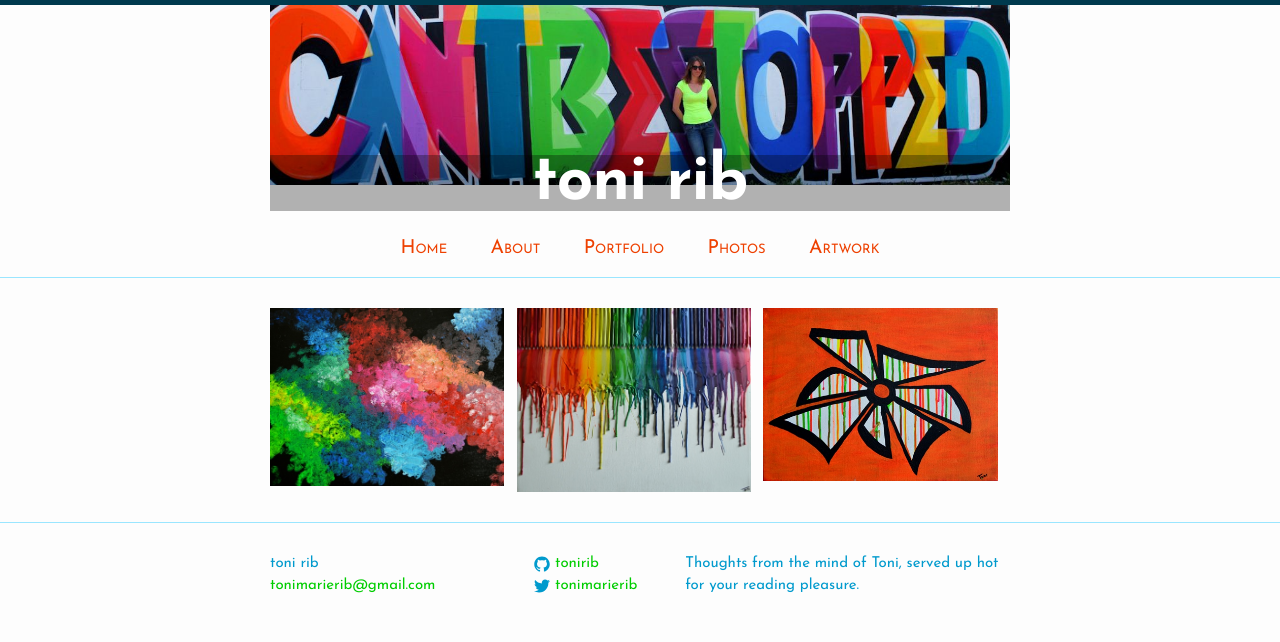
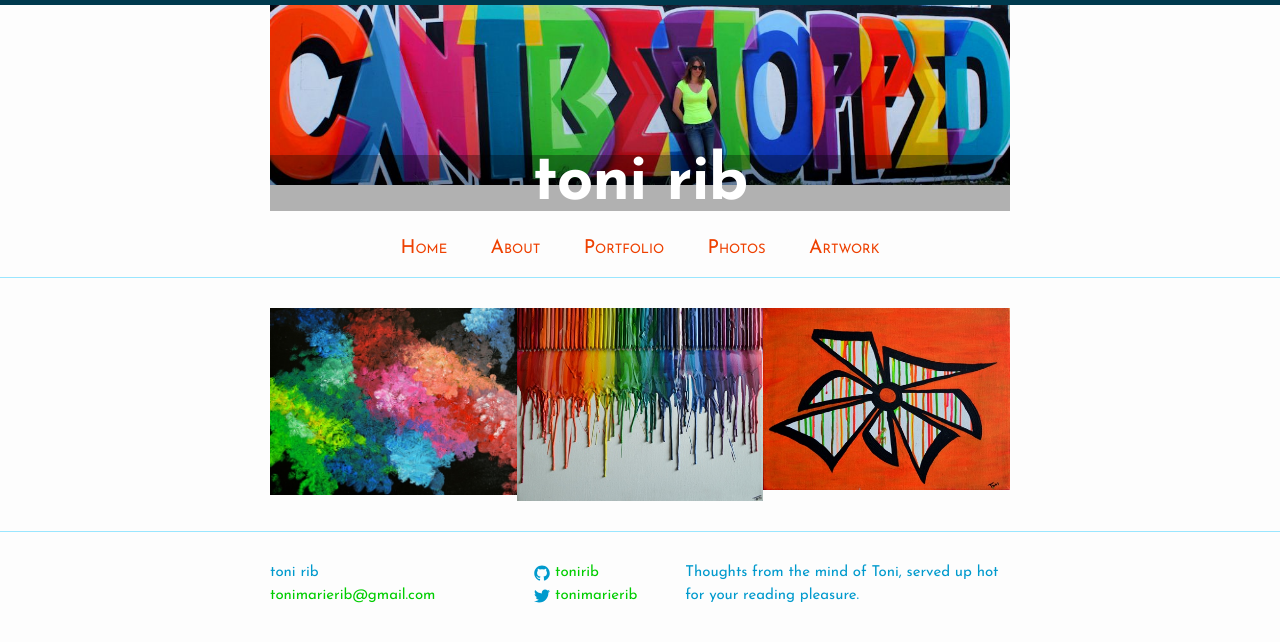
Before and after one commit to ToniRib/personal-blog, a Jekyll site: the page built from artwork.html, in a window 1280 px wide. Shown: the top 642 px of the page. Built offline with Jekyll 4.4.1, drawn with Linux system fonts in a browser that asks for light colours.

Commit message:
try setting specific width for images

```diff
--- a/_sass/_layout.scss
+++ b/_sass/_layout.scss
@@ -284,7 +284,7 @@
  */
 
 .artwork-img {
-  width: 95%;
+  width: 250px;
 }
 
 .top-art-row {
```
Also changed, not shown: 2 other files.
